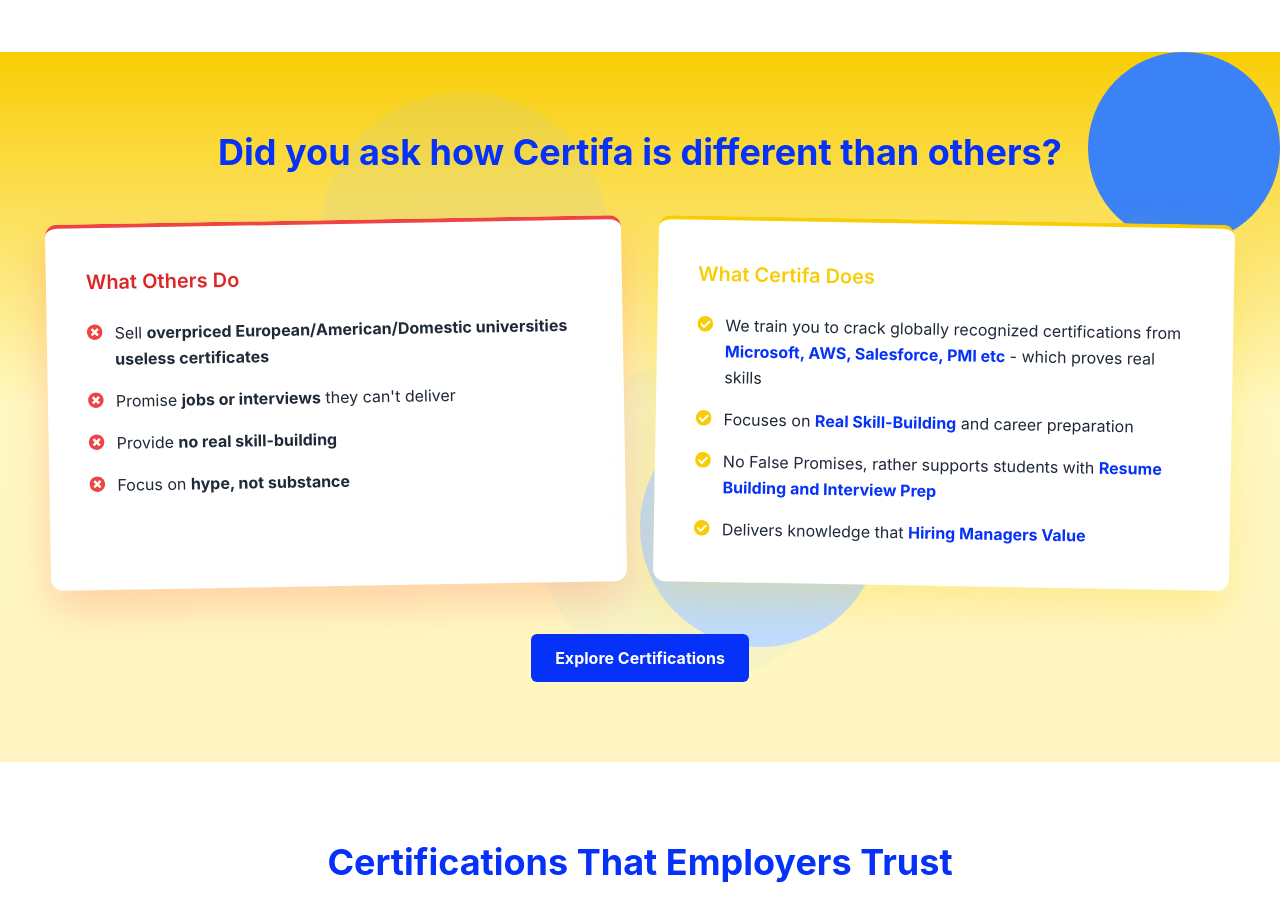
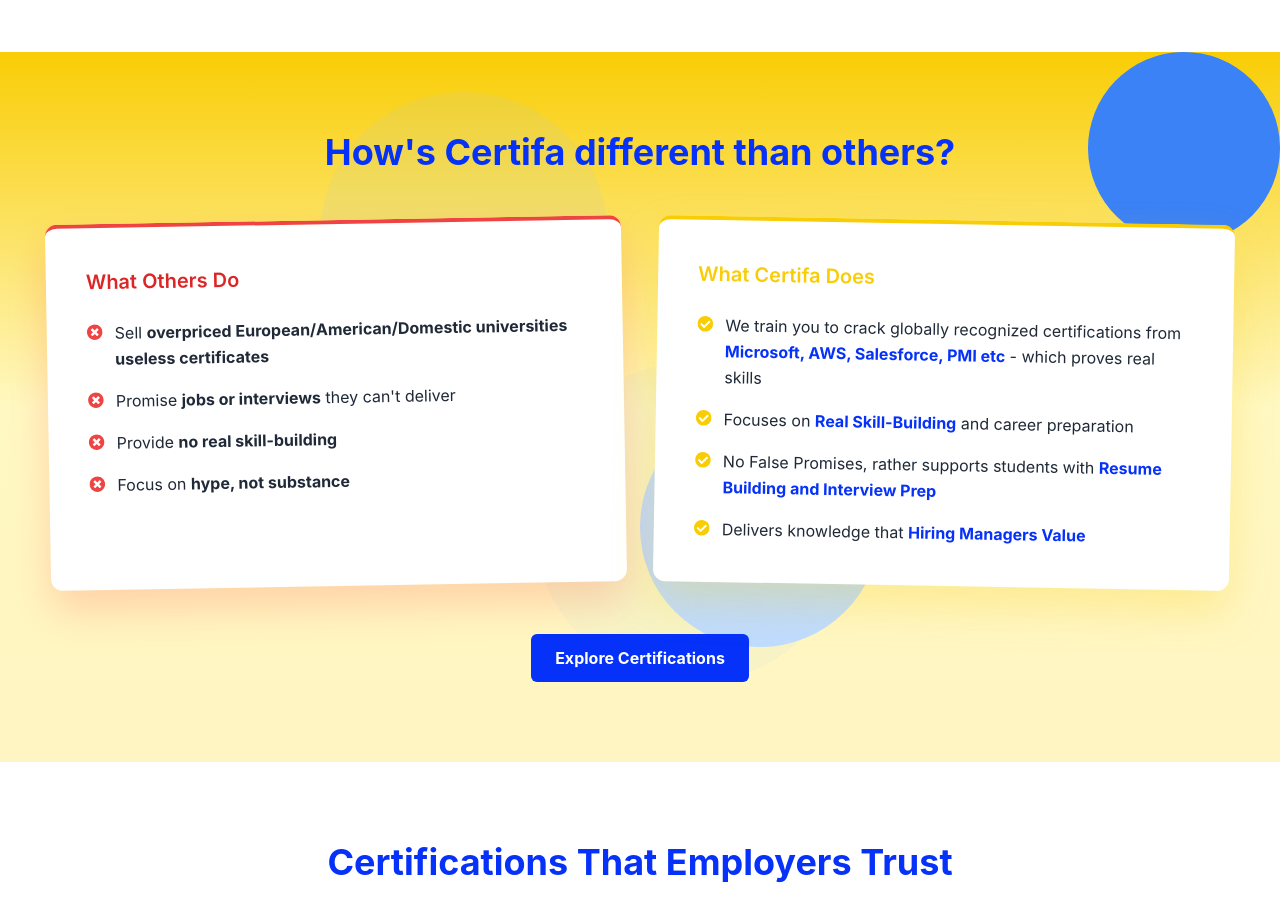
Before and after one commit to sanjeev699/certifa_rebel, a React (Create React App) app: page / in a window 1280 px wide. Shown: the part 1540-2449 px from the top of the page. Built offline with nearby package versions, Linux system fonts and the light colour scheme.

Commit message:
Update ComparisonSection.jsx

```diff
--- a/src/components/ComparisonSection.jsx
+++ b/src/components/ComparisonSection.jsx
@@ -19,7 +19,7 @@ const ComparisonSection = () => {
         {/* Heading */}
         <div className="text-center mb-12">
           <h2 className="text-3xl md:text-4xl font-bold text-brandBlue">
-            Did you ask how Certifa is different than others?
+            How's Certifa different than others?
           </h2>
         </div>
 
```
